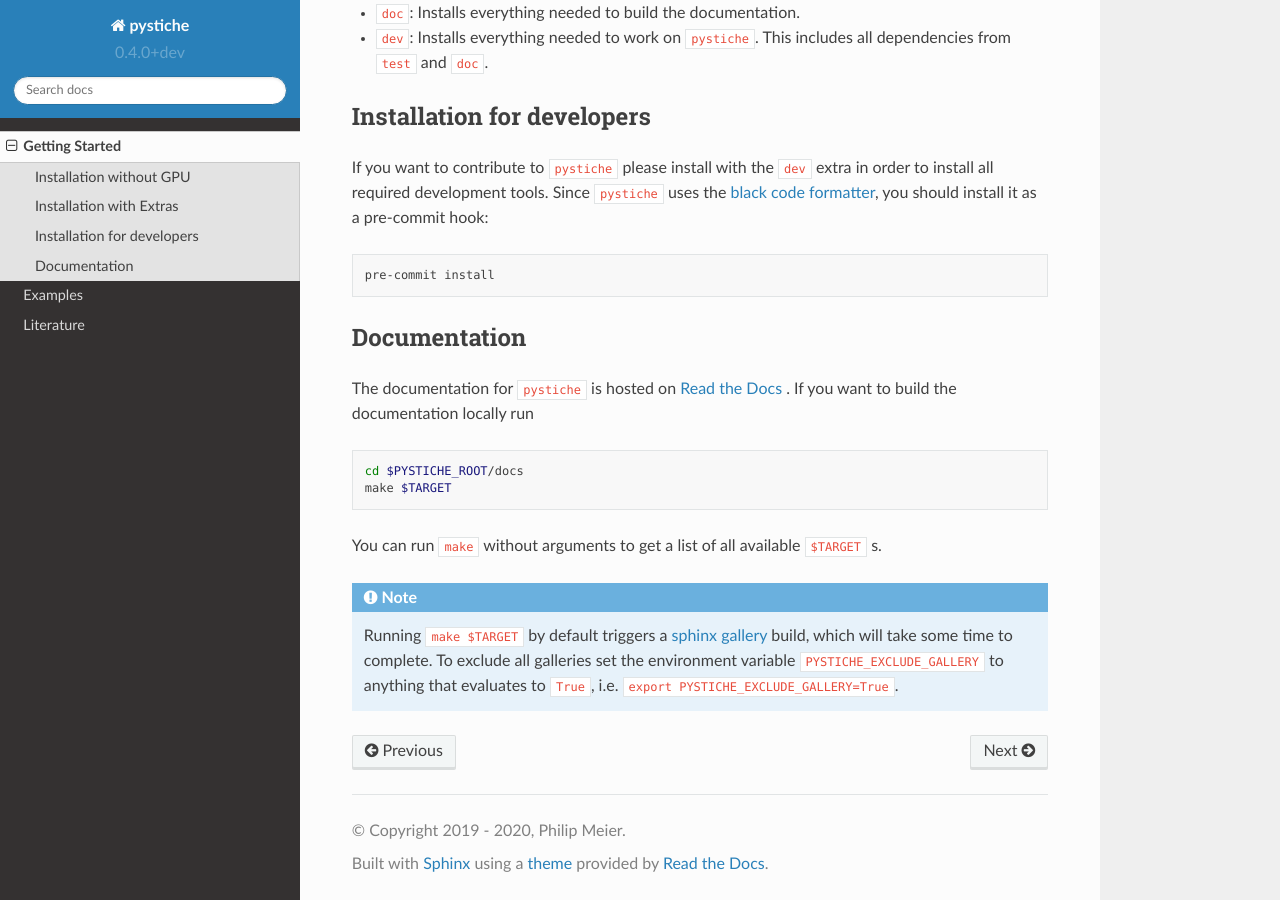
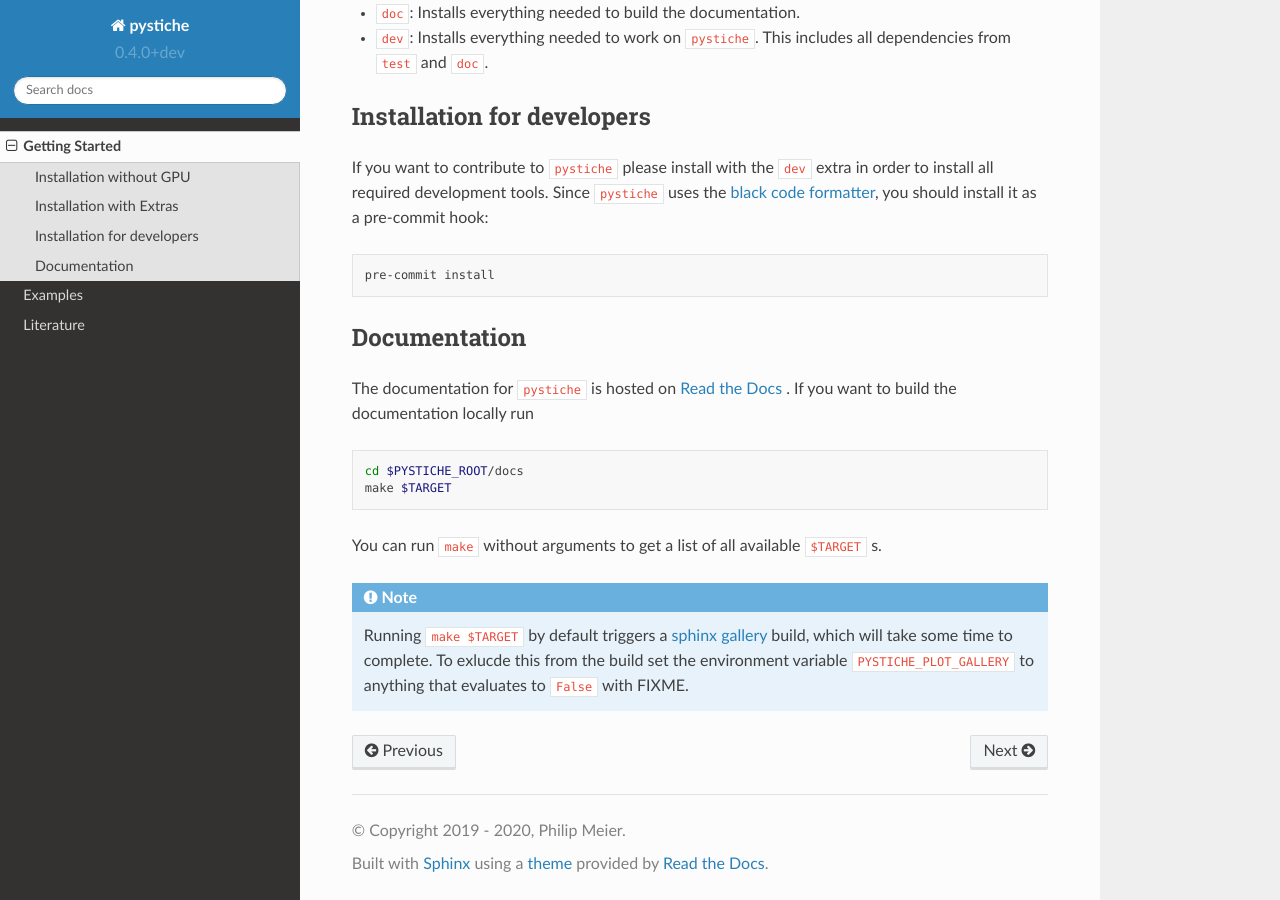
Before and after one commit to pystiche/pystiche, a Sphinx documentation site: the page built from docs/source/getting_started.rst, in a window 1280 px wide and 900 px high, scrolled down 891 px. Built offline with Sphinx 7.4.7 and the Read the Docs theme 2.0.0, drawn with Linux system fonts in a browser that asks for light colours; pages that are not in the unit, such as notebooks, are missing from menus; the version number is read from the project's files by our own code.

Commit message:
refactor exclusion of gallery build

```diff
--- a/docs/source/conf.py
+++ b/docs/source/conf.py
@@ -9,28 +9,27 @@
 import os
 import warnings
 from datetime import datetime
-from distutils.util import strtobool as _strtobool
+from distutils.util import strtobool
 from os import path
 
-
-def strtobool(val):
-    return bool(_strtobool(val))
 
 
 # -- Run config --------------------------------------------------------------
 
 
-def get_bool_env_var(name):
+def get_bool_env_var(name, default=False):
     try:
-        return strtobool(os.environ[name])
+        return bool(strtobool(os.environ[name]))
     except KeyError:
-        return False
+        return default
 
 
 run_by_travis_ci = get_bool_env_var("TRAVIS")
 run_by_rtd = get_bool_env_var("READTHEDOCS")
-exclude_gallery = (
-    get_bool_env_var("PYSTICHE_EXCLUDE_GALLERY") or run_by_travis_ci or run_by_rtd
+plot_gallery = (
+    get_bool_env_var("PYSTICHE_PLOT_GALLERY", default=True)
+    and not run_by_travis_ci
+    and not run_by_rtd
 )
 
 
@@ -86,16 +85,14 @@
 
 # -- Sphinx gallery configuration --------------------------------------------
 
-if not exclude_gallery:
-    extensions.append("sphinx_gallery.gen_gallery")
+extensions.append("sphinx_gallery.gen_gallery")
 
-    sphinx_gallery_conf = {
-        "examples_dirs": path.join(PROJECT_ROOT, "examples"),
-        "gallery_dirs": "auto_examples",
-        "filename_pattern": os.sep + "example_",
-    }
-else:
-    warnings.warn("Sphinx gallery is excluded and will not be built!", UserWarning)
+sphinx_gallery_conf = {
+    "examples_dirs": path.join(PROJECT_ROOT, "examples"),
+    "gallery_dirs": "auto_examples",
+    "filename_pattern": os.sep + "example_",
+    "plot_gallery": plot_gallery,
+}
 
 
 # -- Options for HTML output -------------------------------------------------
--- a/docs/source/getting_started.rst
+++ b/docs/source/getting_started.rst
@@ -76,6 +76,5 @@
 
   Running ``make $TARGET`` by default triggers a
   `sphinx gallery <https://sphinx-gallery.github.io/stable/index.html>`_ build, which
-  will take some time to complete. To exclude all galleries set the environment
-  variable ``PYSTICHE_EXCLUDE_GALLERY`` to anything that evaluates to ``True``, i.e.
-  ``export PYSTICHE_EXCLUDE_GALLERY=True``.
+  will take some time to complete. To exlucde this from the build set the environment
+  variable ``PYSTICHE_PLOT_GALLERY`` to anything that evaluates to ``False`` with FIXME.
```
